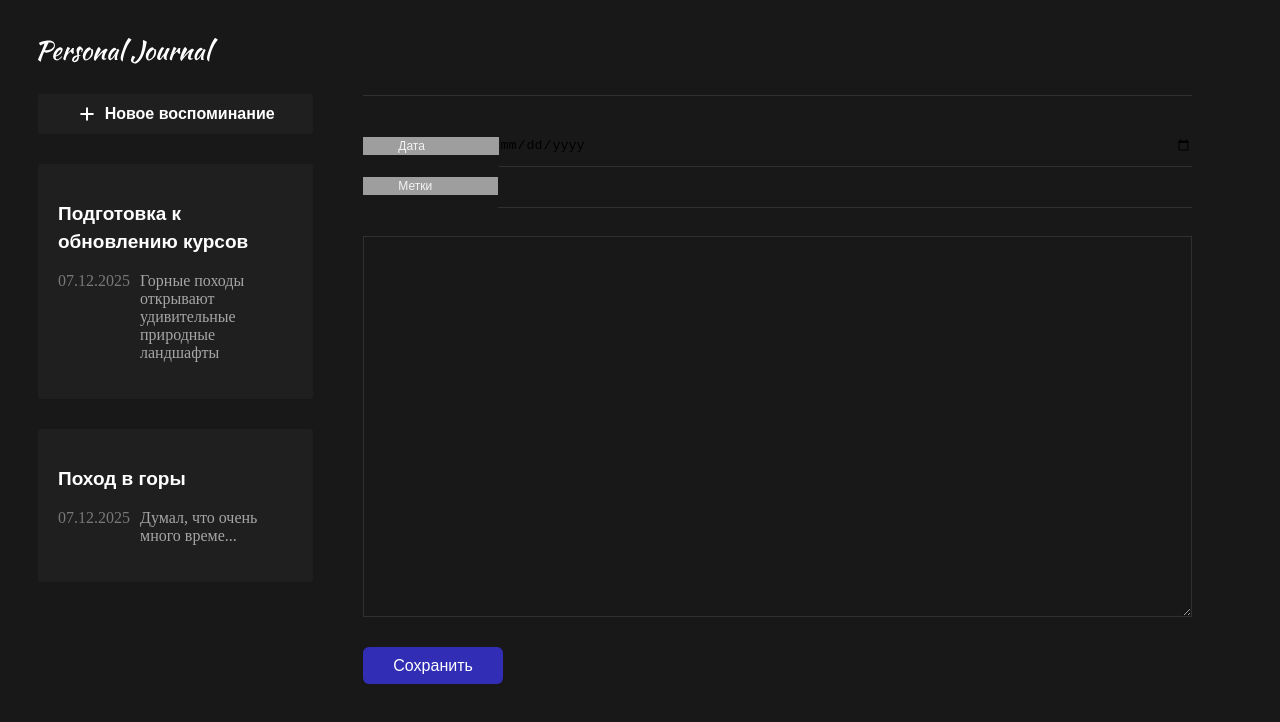
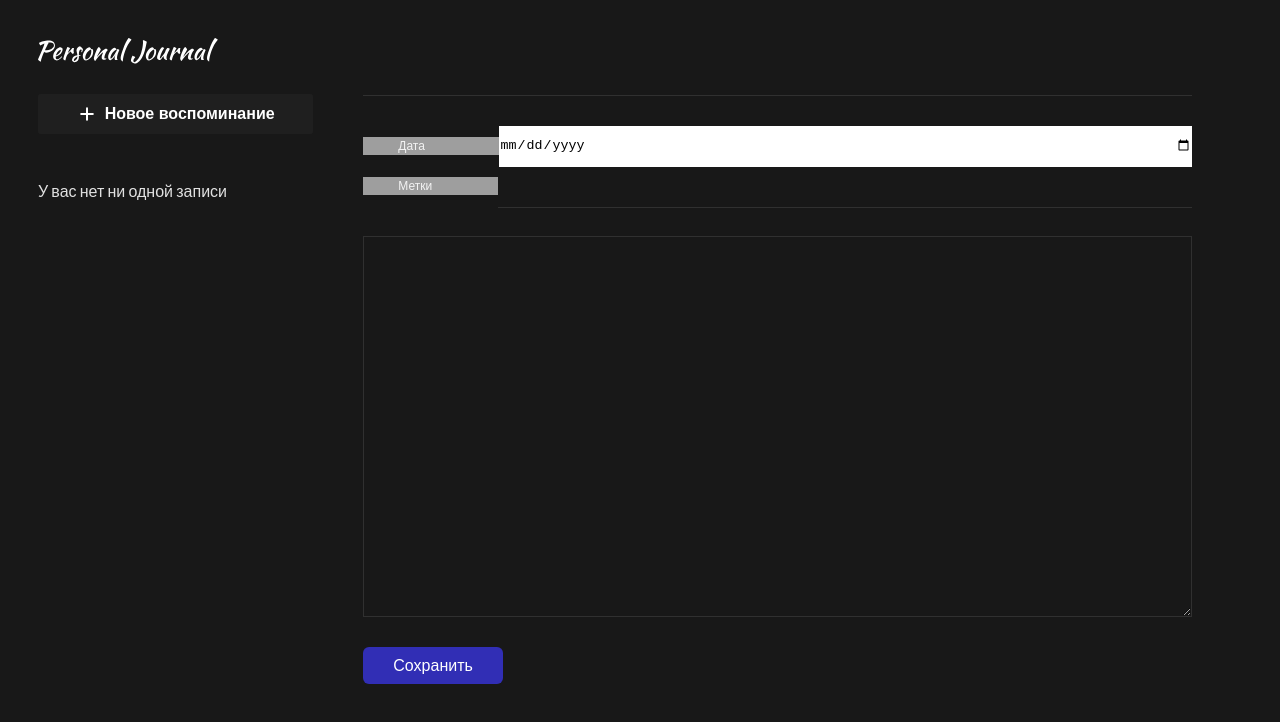
Before and after one commit to Deniskos/personal-journal, a React (Vite) app: page / in a window 1280 px wide. Shown: the top 722 px of the page. Built offline with nearby package versions, Linux system fonts and the light colour scheme; grey boxes are pictures that could not be loaded.

Commit message:
refactor: перенос моковых данных в localStorage PJ-1

```diff
--- a/src/App.jsx
+++ b/src/App.jsx
@@ -1,3 +1,5 @@
+import { useEffect, useState } from 'react';
+
 import JournalAddButton from './components/JournalAddButton/JournalAddButton';
 import LeftPanel from './layouts/LeftPanel/LeftPanel';
 import Body from './layouts/Body/Body';
@@ -6,25 +8,37 @@
 
 import './App.css';
 import JournalForm from './components/JournalForm/JournalForm';
-import { useState } from 'react';
 
-const ENITIAL_DATA = [
-	{
-		id: 1,
-		title: 'Подготовка к обновлению курсов',
-		text: 'Горные походы открывают удивительные природные ландшафты',
-		date: new Date(),
-	},
-	{
-		id: 2,
-		title: 'Поход в горы',
-		text: 'Думал, что очень много време...',
-		date: new Date(),
-	},
-];
+// const ENITIAL_DATA = [
+// 	{
+// 		id: 1,
+// 		title: 'Подготовка к обновлению курсов',
+// 		text: 'Горные походы открывают удивительные природные ландшафты',
+// 		date: new Date(),
+// 	},
+// 	{
+// 		id: 2,
+// 		title: 'Поход в горы',
+// 		text: 'Думал, что очень много време...',
+// 		date: new Date(),
+// 	},
+// ];
 
 function App() {
-	const [notes, setNotesData] = useState(ENITIAL_DATA);
+	const [notes, setNotesData] = useState([]);
+
+	useEffect(() => {
+		const data = JSON.parse(localStorage.getItem('data'));
+
+		if (data) {
+			setNotesData(
+				data.map((item) => ({
+					...item,
+					date: new Date(item.date),
+				}))
+			);
+		}
+	}, []);
 
 	const addNote = (note) => {
 		const noteDateObj = new Date(note.date);
--- a/src/components/JournalForm/styles.module.css
+++ b/src/components/JournalForm/styles.module.css
@@ -12,11 +12,6 @@
 .formItem {
 	border: none;
 	background-color: transparent;
-}
-
-.invalid {
-	border: 1px solid red;
-	background-color: rgb(148, 32, 32);
 }
 
 .title {
@@ -34,7 +29,7 @@
 
 	& input {
 		border: none;
-		background: no-repeat;
+		background-image: no-repeat;
 		width: 100%;
 		height: 100%;
 		border-bottom: 1px solid rgba(255, 255, 255, 0.1);
@@ -66,3 +61,8 @@
 	background-color: transparent;
 	border: 1px solid rgba(255, 255, 255, 0.1);
 }
+
+.invalid {
+	border: 1px solid red;
+	background-color: rgb(148, 32, 32);
+}
```
